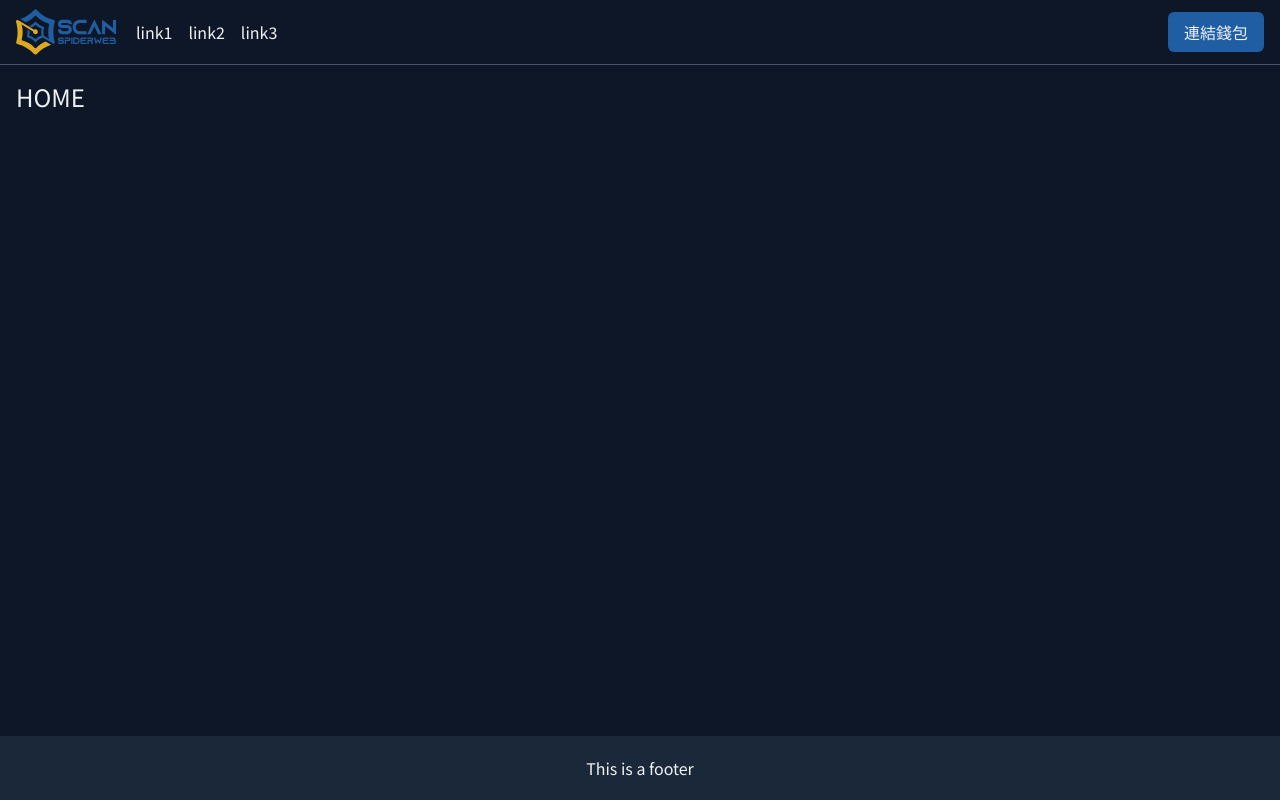
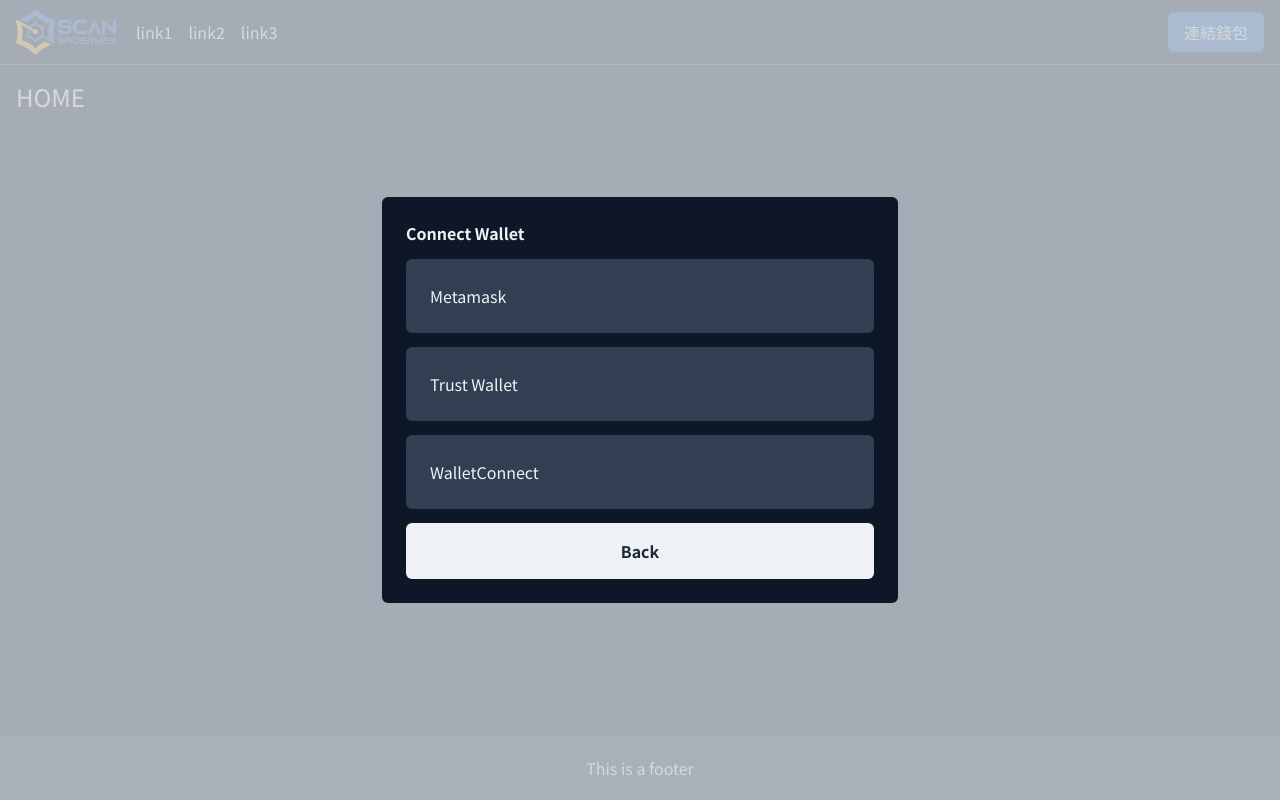
Before and after one commit to Jingluntech/JumpingSpider_Frontend, a Next.js app: page / in a window 1280 px wide. Both pictures are taken after a click on the button "連結錢包". Built offline with nearby package versions, Linux system fonts and the light colour scheme.

Commit message:
feat: write connet wallet modal

```diff
--- a/components/Navbar.jsx
+++ b/components/Navbar.jsx
@@ -1,6 +1,13 @@
+'use client';
+
 import Image from 'next/image';
+import ConnectWallet from './modals/ConnectWallet';
+import ModalBackground from './modals/ModalBackground';
+import { useState } from 'react';
 
 export default function Navbar() {
+  const [openWallet, setOpenWallet] = useState(false);
+
   return (
     <nav className='flex h-16 items-center justify-between'>
       <div className='flex items-center gap-5 md:flex-row-reverse'>
@@ -26,9 +33,18 @@
           priority={true}
         />
       </div>
-      <button className='h-fit w-fit rounded-md bg-primary-blue-500 px-4 py-2'>
+      <button
+        className='h-fit w-fit rounded-md bg-primary-blue-500 px-4 py-2'
+        onClick={() => setOpenWallet(true)}
+      >
         連結錢包
       </button>
+      {openWallet && (
+        <>
+          <ConnectWallet onClick={() => setOpenWallet(false)} />
+          <ModalBackground onClick={() => setOpenWallet(false)} />
+        </>
+      )}
     </nav>
   );
 }
--- /dev/null
+++ b/components/modals/ConnectWallet.jsx
@@ -0,0 +1,29 @@
+export default function ConnectWallet({ onClick }) {
+  return (
+    <div className='absolute left-1/2 top-1/2 z-20 flex w-full -translate-x-1/2 -translate-y-1/2 justify-center px-2'>
+      <div className='flex h-fit w-full min-w-[359px] max-w-[516px] flex-col gap-[14px] rounded-md bg-grey-900 p-6'>
+        <h4 className='text-h4 font-bold'>Connect Wallet</h4>
+        <button className='flex h-[74px] w-full items-center justify-between rounded-md bg-grey-700 px-6 py-3'>
+          <div className='flex items-center gap-4'>Metamask</div>
+        </button>
+
+        <button className='flex h-[74px] w-full items-center justify-between rounded-md bg-grey-700 px-6 py-3'>
+          <div className='flex items-center gap-4'>Trust Wallet</div>
+        </button>
+
+        <button className='flex h-[74px] w-full items-center justify-between rounded-md bg-grey-700 px-6 py-3'>
+          <div className='flex items-center gap-4'>WalletConnect</div>
+        </button>
+
+        <button
+          className='flex h-14 w-full items-center justify-center gap-2 rounded-md bg-grey-100'
+          onClick={onClick}
+        >
+          <h5 className='text-h5 border-gray-900 font-bold text-grey-800'>
+            Back
+          </h5>
+        </button>
+      </div>
+    </div>
+  );
+}
--- /dev/null
+++ b/components/modals/ModalBackground.jsx
@@ -0,0 +1,8 @@
+export default function ModalBackground({ onClick }) {
+  return (
+    <div
+      className='fixed inset-0 z-10 bg-grey-300 opacity-80'
+      onClick={onClick}
+    ></div>
+  );
+}
```
Also changed, not shown: app/form/page.jsx (added).
